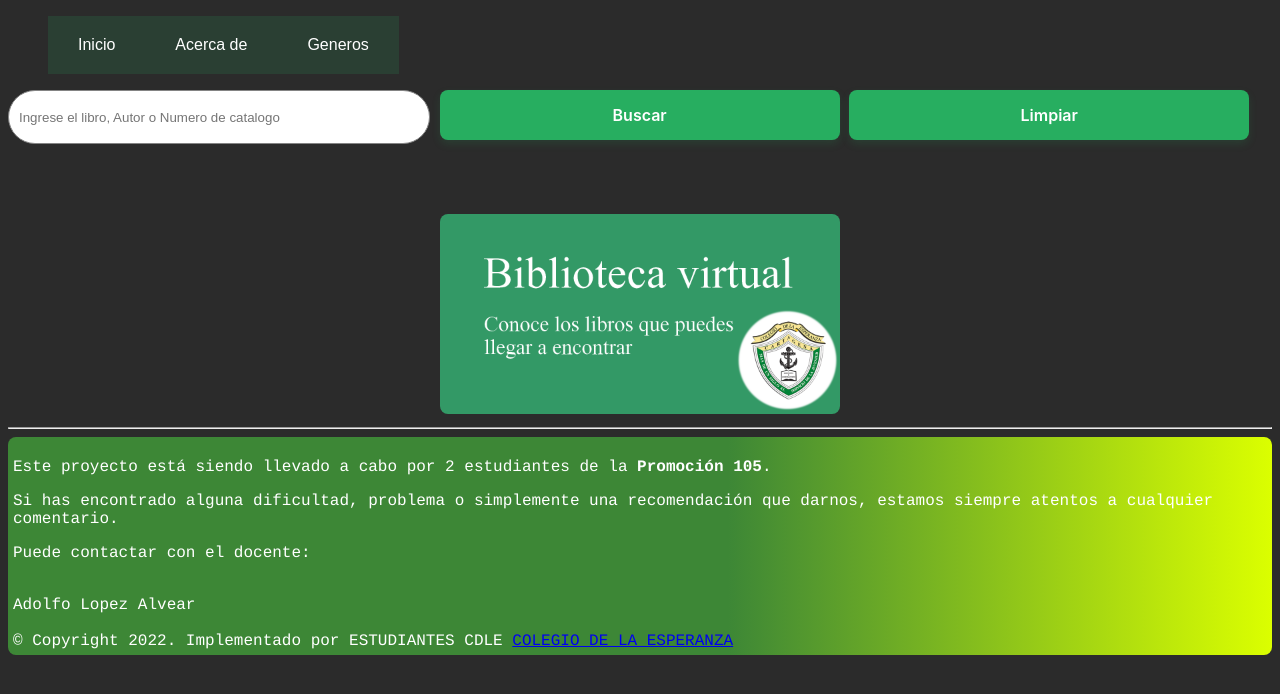
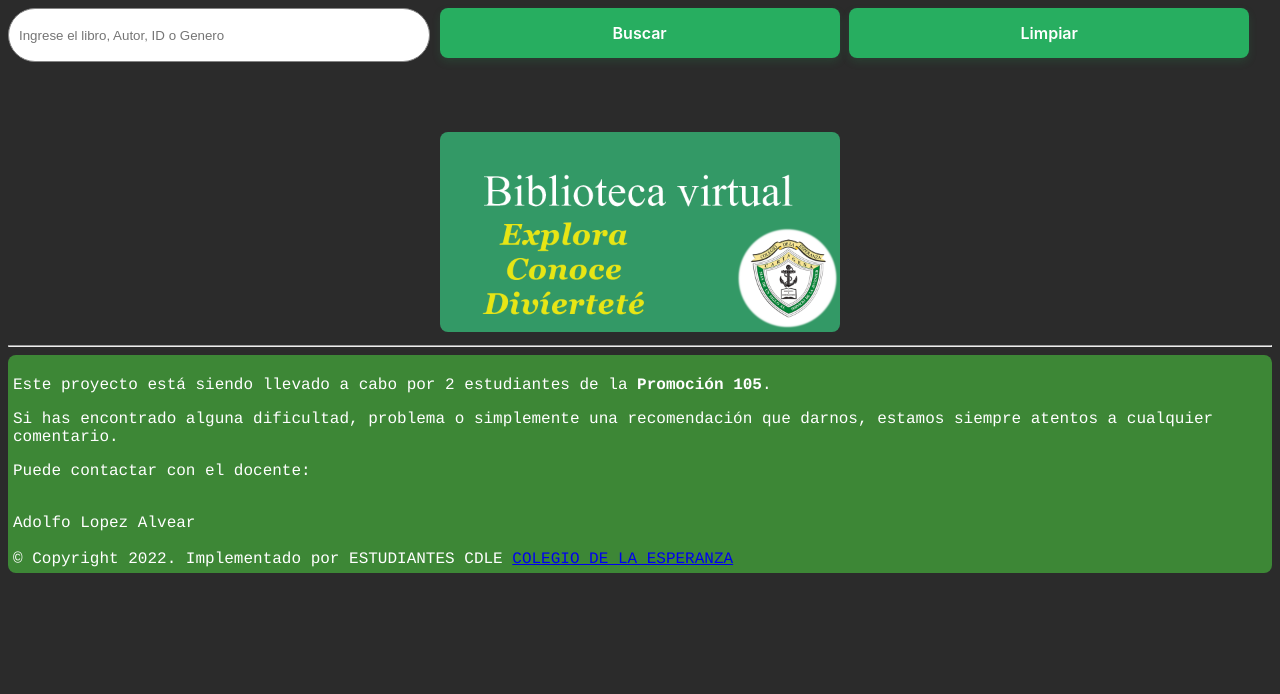
Before and after one commit to SteinDevlop/Biblioteca-Virtual, a PHP site: page / in a window 1280 px wide. Shown: the top 694 px of the page. Run offline with PHP 8.4, Linux system fonts and the light colour scheme.

Commit message:
V2 version escalable

```diff
--- a/index.php
+++ b/index.php
@@ -14,54 +14,11 @@ include 'config/config.php'
 </head>
 <body>
 <div class="loader" id="loader"></div>
-<nav>
-      <ul>
-        <li>
-          <a href="http://localhost/Biblioteca_Virtual/index/index.php">Inicio</a>
-        </li>
-        <li>
-          <a href="http://localhost/Biblioteca_Virtual/index/index.php">Acerca de</a>
-        </li>
-        <li>
-          <a>Generos</a>
-          <ul>
-            <li>
-            <a href="http://localhost/Biblioteca_Virtual/index/?busqueda=Horror&enviar=Enviar">Horror</a>
-            </li>
-            <li>
-            <a href="http://localhost/Biblioteca_Virtual/index/?busqueda=Fantas%C3%ADa&enviar=Enviar">Fantasía</a>
-            </li>
-            <li>
-            <a href="http://localhost/Biblioteca_Virtual/index/?busqueda=Ciencia+Ficcion&enviar=Enviar">Ciencia Ficción</a>
-            </li>
-            <li>
-            <a href="http://localhost/Biblioteca_Virtual/index/?busqueda=Filosofia&enviar=Enviar">Filosofía y Psicología</a>
-            </li>
-            <li>
-            <a href="http://localhost/Biblioteca_Virtual/index/?busqueda=Religion&enviar=Enviar">Religion y Etica</a>
-            </li>
-            <li>
-            <a href="http://localhost/Biblioteca_Virtual/index/?busqueda=Educativo&enviar=Enviar">Educativo</a>
-            </li>
-            <li>
-            <a href="http://localhost/Biblioteca_Virtual/index/?busqueda=Aventura+y+Accion&enviar=Enviar">Aventura y Accion</a>
-            </li>
-            <li>
-            <a href="http://localhost/Biblioteca_Virtual/index/?busqueda=Ingles&enviar=Enviar">Ingles</a>
-            </li>
-            <li>
-            <a href="http://localhost/Biblioteca_Virtual/index/?busqueda=Biografías&enviar=Enviar">Biografías</a>
-            </li>
-            <li>
-            <a href="http://localhost/Biblioteca_Virtual/index/?busqueda=Tecnología+y+ciencia+aplicada&enviar=Enviar">Tecnología y ciencia aplicada</a>
-            </li>
-          </ul>
-    </nav>
     <form method="get" action="">
     <div>
   <div>
-  <input type="text" class="textbox"autocomplete="off" spellcheck="false" name="busqueda" placeholder="Ingrese el libro, Autor o Numero de catalogo" style="width:400px; height:50px" required>
-    <input class="button-68" type="submit"  name="enviar" value="Buscar "style="width:400px; height:50px">
+  <input type="text" class="textbox" autocomplete="off" spellcheck="false" name="busqueda" placeholder="Ingrese el libro, Autor, ID o Genero" style="width:400px; height:50px" required>
+    <input class="button-68" type="submit"  name="enviar" value="Buscar " style="width:400px; height:50px">
     <input class="button-68" type="reset" value="Limpiar" style="width:400px; height:50px"onclick="location.href = 'index.php'">
   </div>
 </div>
--- a/style.css
+++ b/style.css
@@ -209,7 +209,7 @@
  .borders {
    border: 2px;
    background: rgb(61,135,54);
- background: linear-gradient(90deg, rgba(61,135,54,1) 57%, rgba(219,255,0,1) 100%);
+ background: linear-gradient(90deg, rgba(61,135,54,1) 57%, rgba(61,135,54,1) 100%);
    border-radius: 8px;
    padding:5px;
  }
@@ -217,7 +217,7 @@
  border: 2px;
  padding:5px;
  background: rgb(61,135,54);
- background: linear-gradient(90deg, rgba(61,135,54,1) 57%, rgba(219,255,0,1) 100%);
+ background: linear-gradient(90deg, rgba(61,135,54,1) 57%, rgba(61,135,54,1) 100%);
  }
  /* Add a black background color to the top navigation */
  .topnav {
@@ -314,3 +314,69 @@
  .card:hover {
   box-shadow: 0px 0px 30px 1px rgba(0, 255, 117, 0.30);
  }
+ @media all and (max-width:30em){
+.button-68{
+display:block;
+margin:0.4em auto;
+}
+ }
+ /* Smartphones (horizontal y vertical) */
+@media only screen
+and (min-device-width : 320px)
+and (max-device-width : 480px) {
+/* estilos */
+}
+
+/* Smartphones (horizontal) */
+@media only screen
+and (min-width : 321px) {
+/* estilos */
+}
+
+/* Smartphones (vertical)  */
+@media only screen
+and (max-width : 320px) {
+/* estilos */
+}
+
+/* iPads (vertical y horizontal) */
+@media only screen
+and (min-device-width : 768px)
+and (max-device-width : 1024px) {
+/* estilos */
+}
+
+/* iPads (horizontal) */
+@media only screen
+and (min-device-width : 768px)
+and (max-device-width : 1024px)
+and (orientation : landscape) {
+/* estilos */
+}
+
+/* iPads (vertical)  */
+@media only screen
+and (min-device-width : 768px)
+and (max-device-width : 1024px)
+and (orientation : portrait) {
+/* estilos */
+}
+
+/* pc de escritorio y portátiles */
+@media only screen
+and (min-width : 1224px) {
+/* estilos */
+}
+
+/* Pantallas grandes  */
+@media only screen
+and (min-width : 1824px) {
+/* estilos */
+}
+
+/* iPhone 4 ----------- */
+@media
+only screen and (-webkit-min-device-pixel-ratio : 1.5),
+only screen and (min-device-pixel-ratio : 1.5) {
+/* estilos */
+}
```
Also changed, not shown: img/virtual.png.
